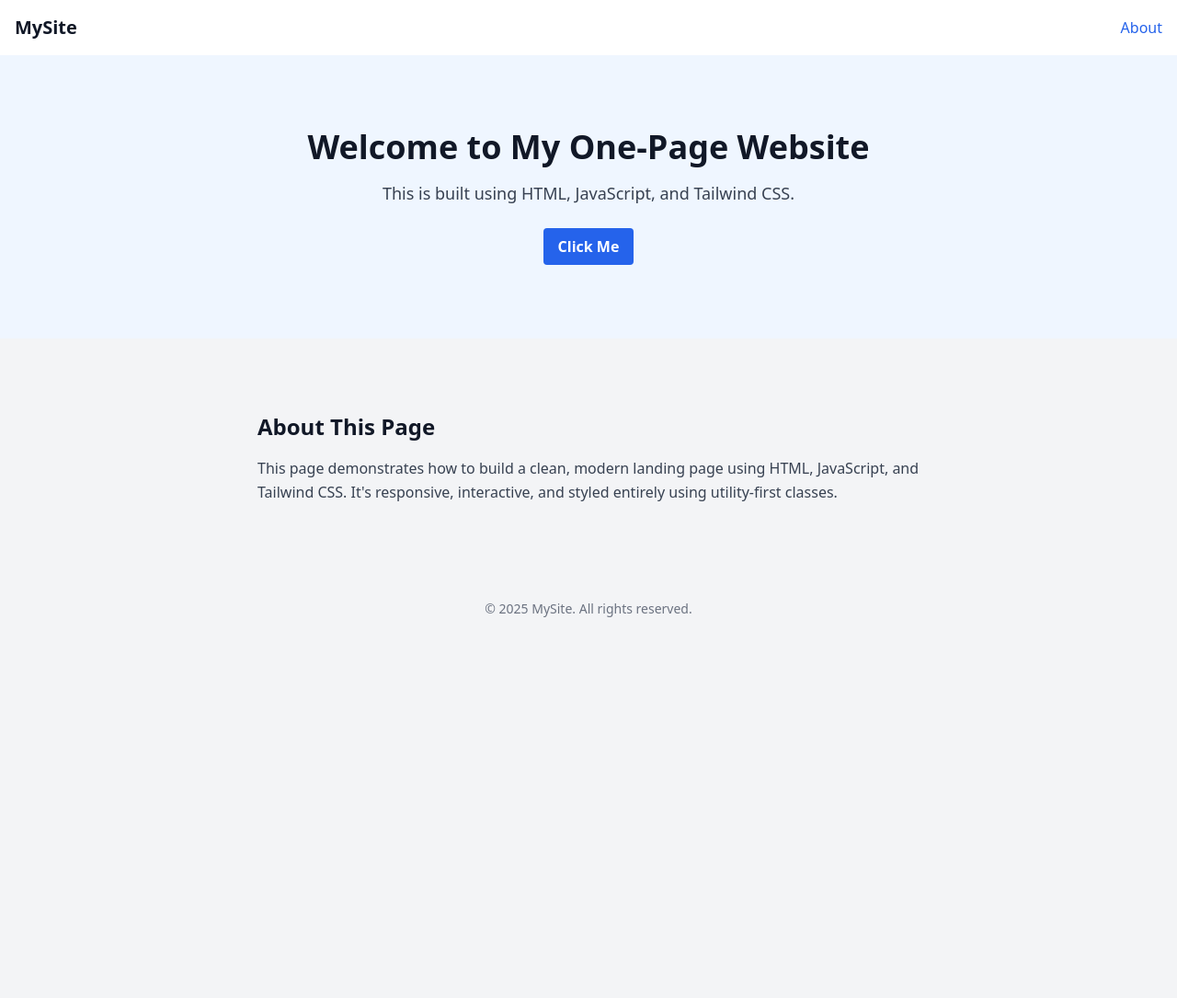
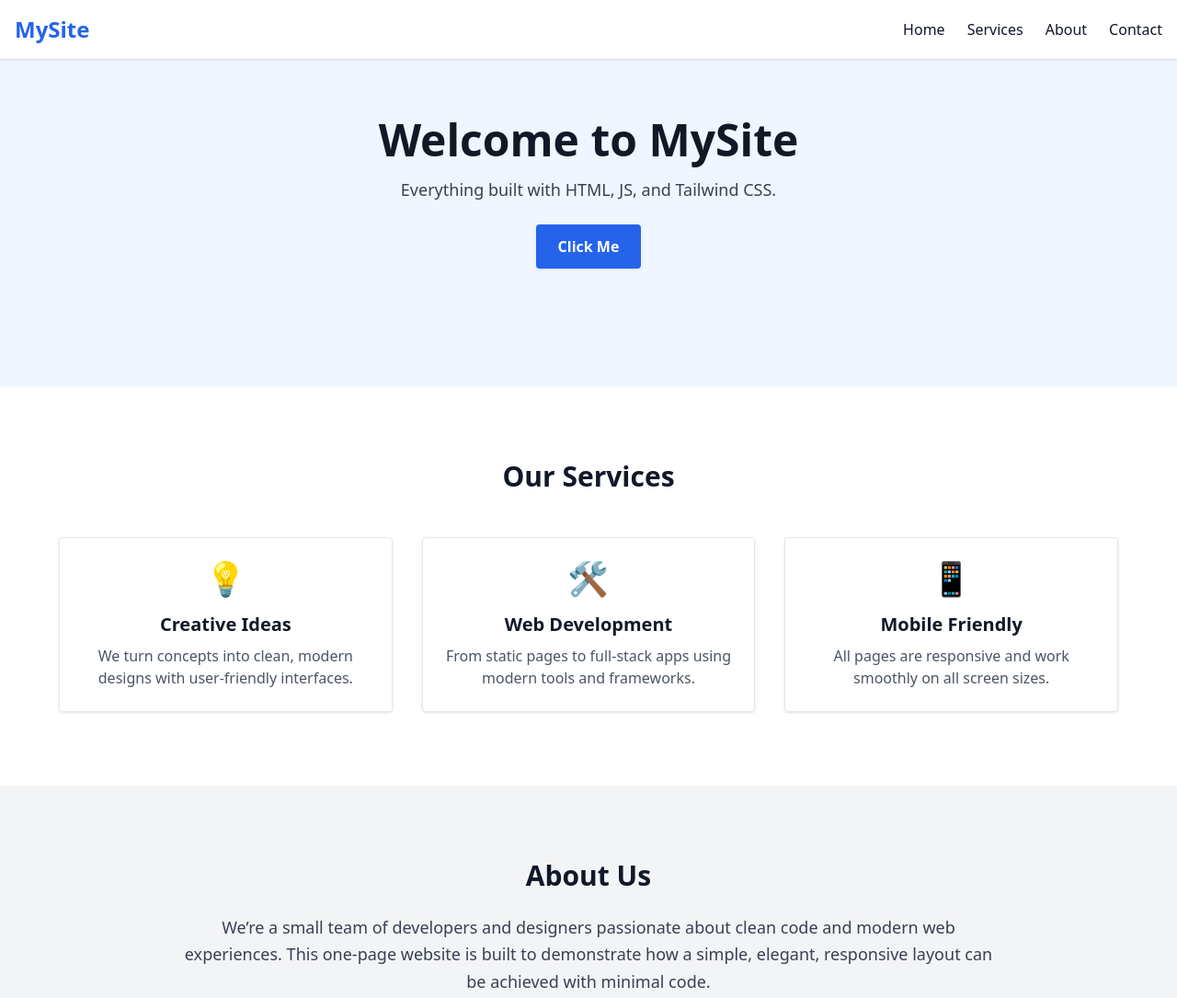
Before and after one commit to Emberate/sturdy-palm-tree, a plain HTML site: page index.html in a window 1280 px wide. Shown: the top 1085 px of the page at 92% size. Before the commit the page ends 800 px from the top, so only its background shows below. Drawn offline with nearby package versions, Linux system fonts and the light colour scheme.

Commit message:
modified the file

```diff
--- a/index.html
+++ b/index.html
@@ -3,40 +3,107 @@
 <head>
   <meta charset="UTF-8" />
   <meta name="viewport" content="width=device-width, initial-scale=1.0" />
-  <title>One Page Website</title>
-  <!-- Tailwind CSS CDN -->
+  <title>Enhanced One Page Website</title>
+  <!-- Tailwind CSS -->
   <script src="https://cdn.tailwindcss.com"></script>
+  <!-- Smooth Scroll -->
+  <style>
+    html {
+      scroll-behavior: smooth;
+    }
+  </style>
 </head>
 <body class="bg-gray-100 text-gray-900">
 
   <!-- Navigation -->
-  <nav class="bg-white shadow p-4 flex justify-between items-center">
-    <h1 class="text-xl font-bold">MySite</h1>
-    <a href="#about" class="text-blue-600 hover:underline">About</a>
+  <nav class="bg-white shadow fixed w-full z-10">
+    <div class="max-w-7xl mx-auto px-4 py-4 flex justify-between items-center">
+      <h1 class="text-2xl font-bold text-blue-600">MySite</h1>
+      <div class="hidden md:flex space-x-6">
+        <a href="#home" class="hover:text-blue-600">Home</a>
+        <a href="#services" class="hover:text-blue-600">Services</a>
+        <a href="#about" class="hover:text-blue-600">About</a>
+        <a href="#contact" class="hover:text-blue-600">Contact</a>
+      </div>
+      <button class="md:hidden" onclick="toggleMenu()">
+        <svg class="w-6 h-6" fill="none" stroke="currentColor" viewBox="0 0 24 24">
+          <path stroke-linecap="round" stroke-linejoin="round" stroke-width="2"
+                d="M4 6h16M4 12h16M4 18h16"/>
+        </svg>
+      </button>
+    </div>
+    <div id="mobileMenu" class="hidden md:hidden px-4 pb-4">
+      <a href="#home" class="block py-2 hover:text-blue-600">Home</a>
+      <a href="#services" class="block py-2 hover:text-blue-600">Services</a>
+      <a href="#about" class="block py-2 hover:text-blue-600">About</a>
+      <a href="#contact" class="block py-2 hover:text-blue-600">Contact</a>
+    </div>
   </nav>
 
   <!-- Hero Section -->
-  <section class="text-center py-20 bg-blue-50">
-    <h2 class="text-4xl font-bold mb-4">Welcome to My One-Page Website</h2>
-    <p class="text-lg text-gray-700 mb-6">This is built using HTML, JavaScript, and Tailwind CSS.</p>
+  <section id="home" class="text-center py-32 bg-blue-50 px-4">
+    <h2 class="text-5xl font-bold mb-4">Welcome to MySite</h2>
+    <p class="text-lg text-gray-700 mb-6">Everything built with HTML, JS, and Tailwind CSS.</p>
     <button
       onclick="showAlert()"
-      class="bg-blue-600 hover:bg-blue-700 text-white font-semibold py-2 px-4 rounded">
+      class="bg-blue-600 hover:bg-blue-700 text-white font-semibold py-3 px-6 rounded shadow">
       Click Me
     </button>
   </section>
 
+  <!-- Services Section -->
+  <section id="services" class="py-20 bg-white px-4">
+    <div class="max-w-6xl mx-auto text-center">
+      <h3 class="text-3xl font-bold mb-12">Our Services</h3>
+      <div class="grid grid-cols-1 md:grid-cols-3 gap-8">
+        <div class="p-6 border rounded shadow hover:shadow-lg transition">
+          <div class="text-blue-600 text-4xl mb-4">💡</div>
+          <h4 class="font-bold text-xl mb-2">Creative Ideas</h4>
+          <p class="text-gray-600">We turn concepts into clean, modern designs with user-friendly interfaces.</p>
+        </div>
+        <div class="p-6 border rounded shadow hover:shadow-lg transition">
+          <div class="text-blue-600 text-4xl mb-4">🛠️</div>
+          <h4 class="font-bold text-xl mb-2">Web Development</h4>
+          <p class="text-gray-600">From static pages to full-stack apps using modern tools and frameworks.</p>
+        </div>
+        <div class="p-6 border rounded shadow hover:shadow-lg transition">
+          <div class="text-blue-600 text-4xl mb-4">📱</div>
+          <h4 class="font-bold text-xl mb-2">Mobile Friendly</h4>
+          <p class="text-gray-600">All pages are responsive and work smoothly on all screen sizes.</p>
+        </div>
+      </div>
+    </div>
+  </section>
+
   <!-- About Section -->
-  <section id="about" class="py-20 px-6 max-w-3xl mx-auto">
-    <h3 class="text-2xl font-bold mb-4">About This Page</h3>
-    <p class="text-gray-700 leading-relaxed">
-      This page demonstrates how to build a clean, modern landing page using HTML, JavaScript, and Tailwind CSS. It's responsive, interactive, and styled entirely using utility-first classes.
-    </p>
+  <section id="about" class="py-20 px-6 bg-gray-100">
+    <div class="max-w-4xl mx-auto text-center">
+      <h3 class="text-3xl font-bold mb-6">About Us</h3>
+      <p class="text-gray-700 text-lg leading-relaxed">
+        We’re a small team of developers and designers passionate about clean code and modern web experiences.
+        This one-page website is built to demonstrate how a simple, elegant, responsive layout can be achieved with minimal code.
+      </p>
+    </div>
+  </section>
+
+  <!-- Contact Section -->
+  <section id="contact" class="py-20 px-4 bg-white">
+    <div class="max-w-xl mx-auto">
+      <h3 class="text-3xl font-bold text-center mb-8">Contact Us</h3>
+      <form class="space-y-6" onsubmit="handleSubmit(event)">
+        <input type="text" placeholder="Your Name" required class="w-full px-4 py-2 border rounded" />
+        <input type="email" placeholder="Your Email" required class="w-full px-4 py-2 border rounded" />
+        <textarea placeholder="Your Message" required class="w-full px-4 py-2 border rounded h-32"></textarea>
+        <button type="submit" class="bg-blue-600 hover:bg-blue-700 text-white py-2 px-6 rounded shadow">
+          Send Message
+        </button>
+      </form>
+    </div>
   </section>
 
   <!-- Footer -->
-  <footer class="text-center py-6 text-sm text-gray-500">
-    © 2025 MySite. All rights reserved.
+  <footer class="text-center py-6 bg-gray-200 text-sm text-gray-600">
+    © 2025 MySite. Built with ❤️ using HTML, JS & Tailwind.
   </footer>
 
   <!-- JavaScript -->
@@ -44,6 +111,16 @@
     function showAlert() {
       alert("Thanks for clicking!");
     }
+
+    function toggleMenu() {
+      const menu = document.getElementById('mobileMenu');
+      menu.classList.toggle('hidden');
+    }
+
+    function handleSubmit(event) {
+      event.preventDefault();
+      alert("Thank you for your message!");
+    }
   </script>
 </body>
 </html>
```
